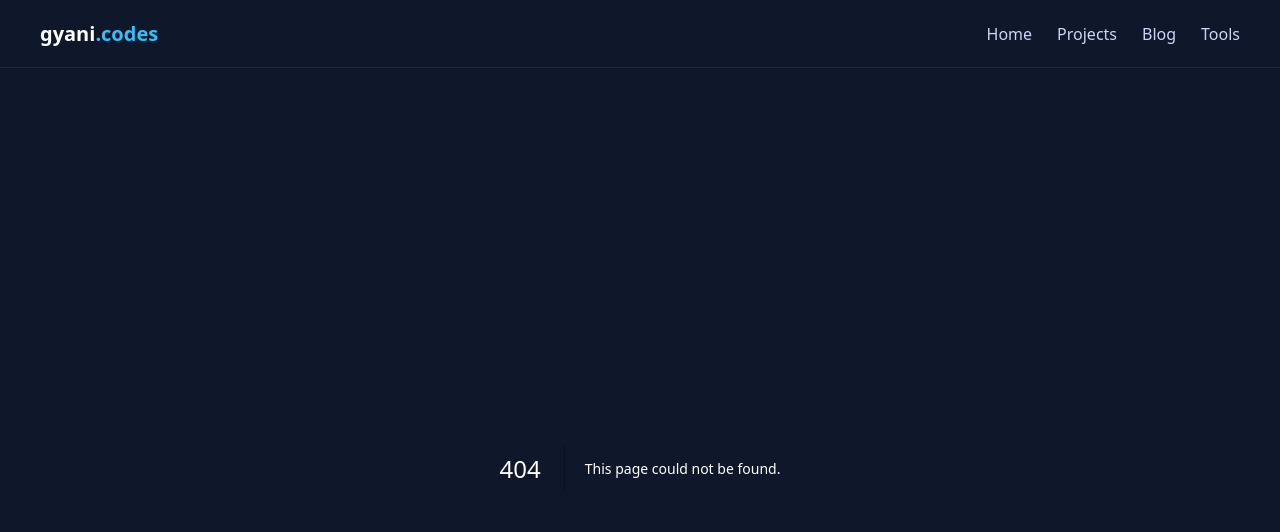
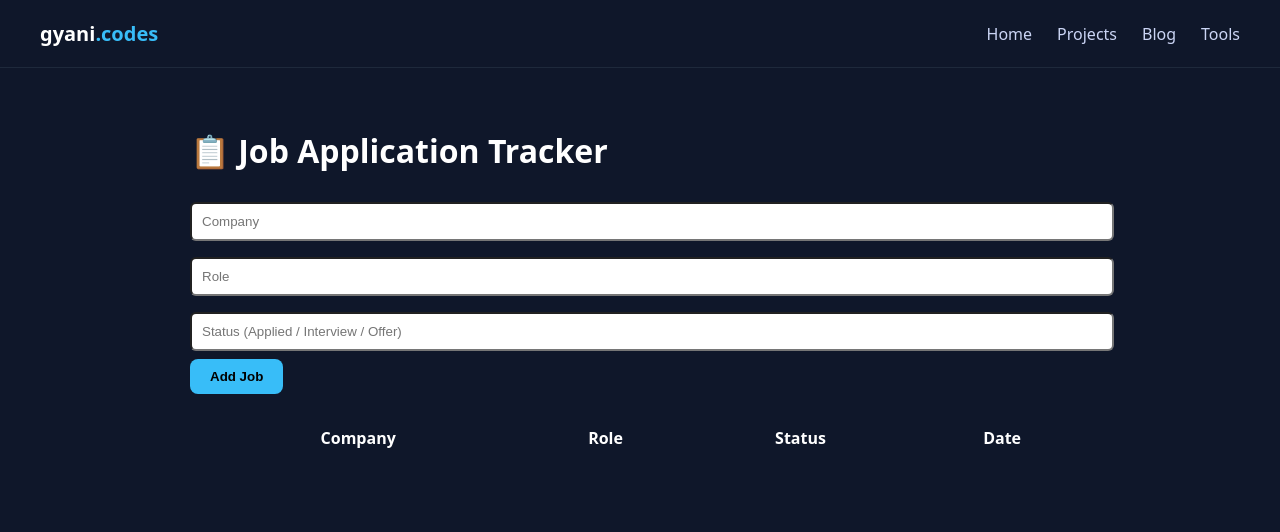
Before and after one commit to kumargyanendracse/gyani-codes, a Next.js app: page /tracker in a window 1280 px wide. Before the commit this address had no page. Shown: the top 532 px of the page. Built offline with nearby package versions, Linux system fonts and the light colour scheme.

Commit message:
Create page.js

```diff
--- /dev/null
+++ b/app/tracker/page.js
@@ -0,0 +1,79 @@
+"use client";
+import { useState, useEffect } from "react";
+
+export default function Tracker() {
+  const [company, setCompany] = useState("");
+  const [role, setRole] = useState("");
+  const [status, setStatus] = useState("");
+  const [jobs, setJobs] = useState([]);
+
+  useEffect(() => {
+    const saved = localStorage.getItem("jobs");
+    if (saved) setJobs(JSON.parse(saved));
+  }, []);
+
+  function addJob() {
+    const newJob = {
+      company,
+      role,
+      status,
+      date: new Date().toLocaleDateString()
+    };
+
+    const updated = [newJob, ...jobs];
+    setJobs(updated);
+    localStorage.setItem("jobs", JSON.stringify(updated));
+
+    setCompany("");
+    setRole("");
+    setStatus("");
+  }
+
+  return (
+    <main style={{ padding: "40px", maxWidth: "900px", margin: "auto" }}>
+      <h1>📋 Job Application Tracker</h1>
+
+      <input placeholder="Company" value={company} onChange={e => setCompany(e.target.value)} style={input} />
+      <input placeholder="Role" value={role} onChange={e => setRole(e.target.value)} style={input} />
+      <input placeholder="Status (Applied / Interview / Offer)" value={status} onChange={e => setStatus(e.target.value)} style={input} />
+
+      <button onClick={addJob} style={btn}>Add Job</button>
+
+      <table style={{ width: "100%", marginTop: "30px" }}>
+        <thead>
+          <tr>
+            <th>Company</th>
+            <th>Role</th>
+            <th>Status</th>
+            <th>Date</th>
+          </tr>
+        </thead>
+        <tbody>
+          {jobs.map((j, i) => (
+            <tr key={i}>
+              <td>{j.company}</td>
+              <td>{j.role}</td>
+              <td>{j.status}</td>
+              <td>{j.date}</td>
+            </tr>
+          ))}
+        </tbody>
+      </table>
+    </main>
+  );
+}
+
+const input = {
+  width: "100%",
+  padding: "10px",
+  margin: "8px 0",
+  borderRadius: "6px"
+};
+
+const btn = {
+  padding: "10px 20px",
+  background: "#38bdf8",
+  border: "none",
+  borderRadius: "8px",
+  fontWeight: "bold"
+};
```
